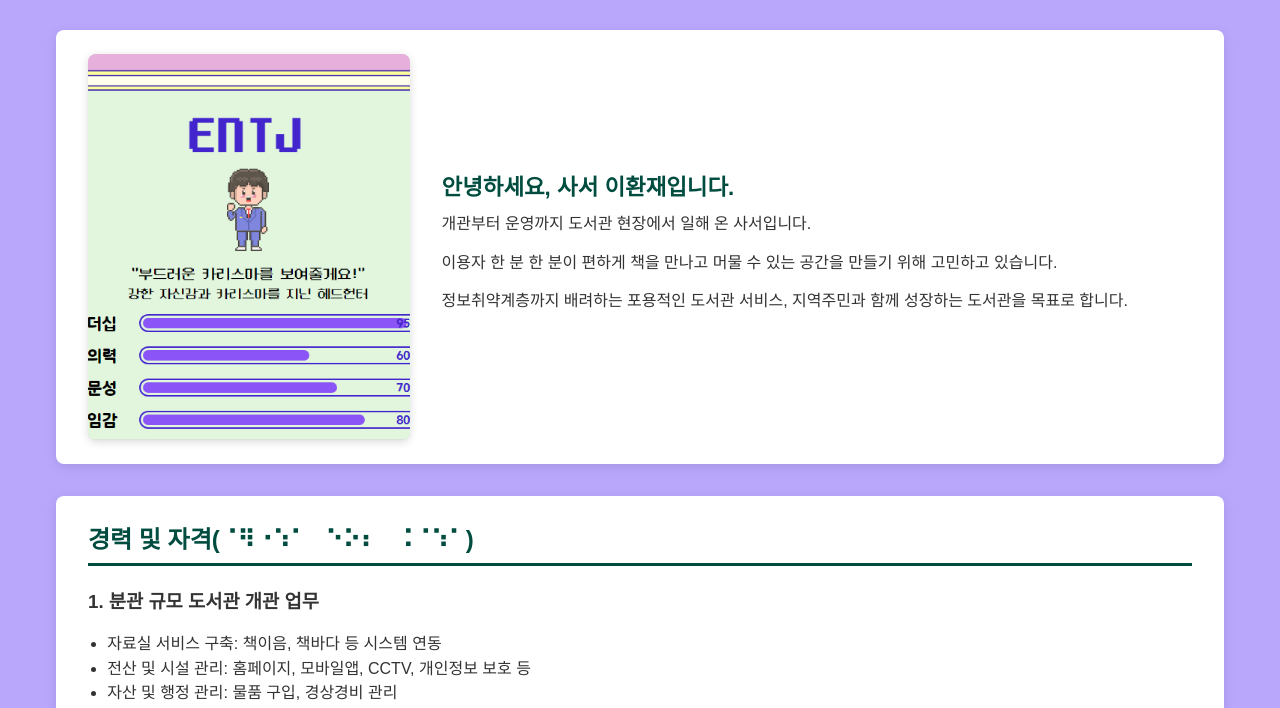
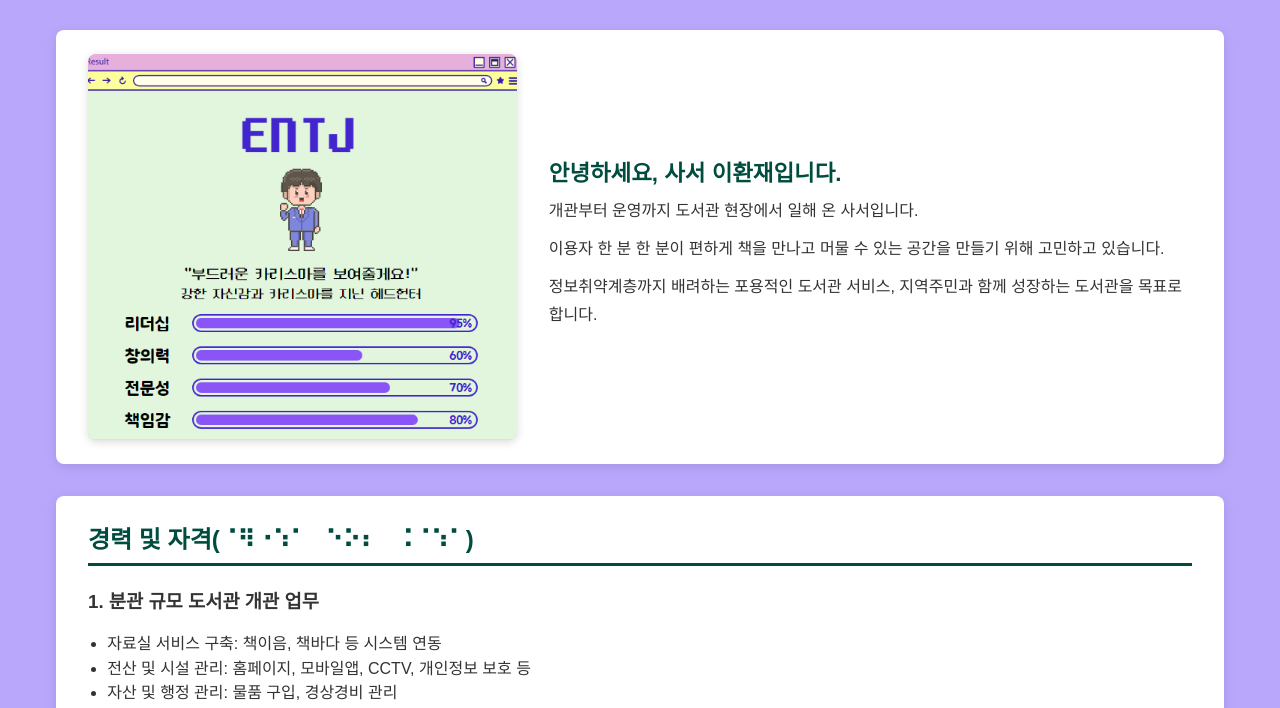
Before and after one commit to libkuma/hwan-Curation, a plain HTML site: page index.html in a window 1280 px wide. Shown: the part 392-1100 px from the top of the page. Drawn offline with Linux system fonts and the light colour scheme.

```diff
--- a/index.html
+++ b/index.html
@@ -109,10 +109,10 @@
       line-height: 1.55;
     }
 
-    /* ===== 자기소개 (사진 3 : 소개글 7) ===== */
+    /* ===== 자기소개 (사진 4 : 소개글 6) ===== */
     .profile {
       display: grid;
-      grid-template-columns: 3fr 7fr;
+      grid-template-columns: 4fr 6fr;
       gap: clamp(1rem, 3vw, 2rem);
       align-items: center;
     }
```
